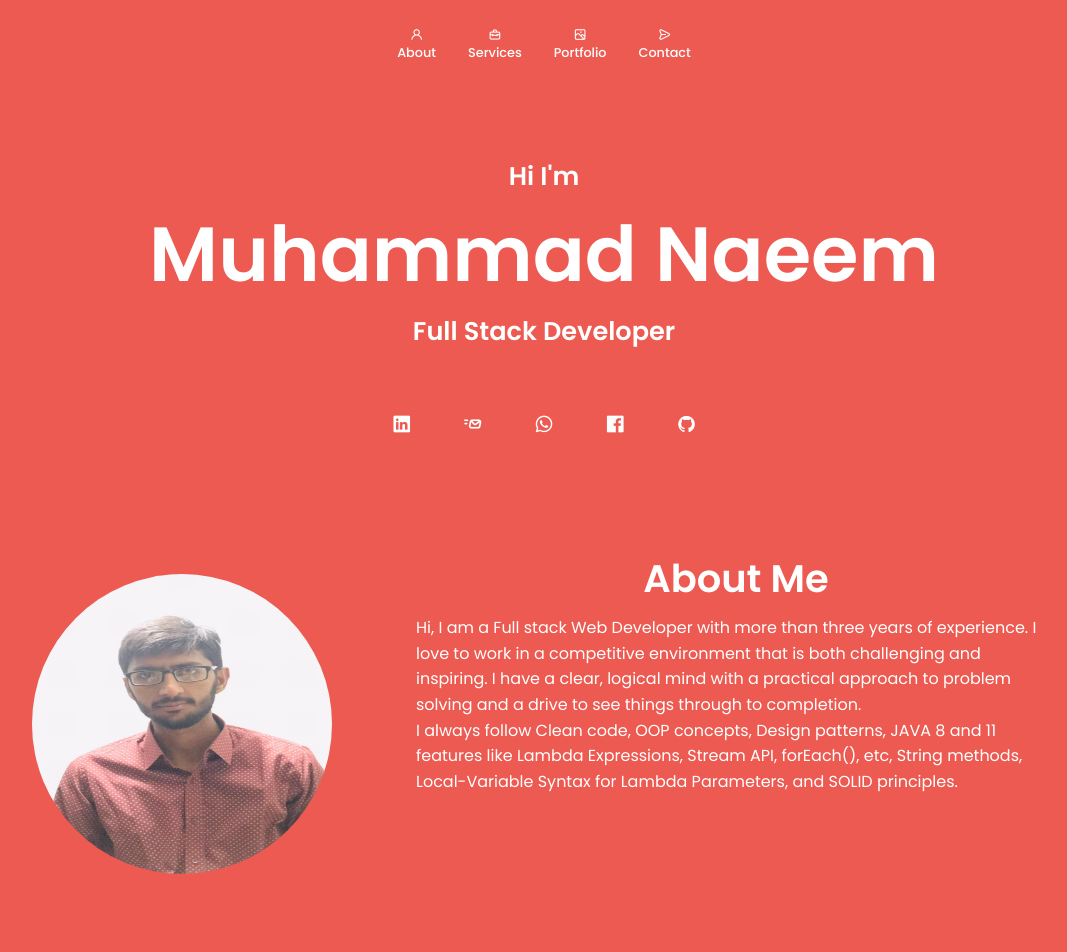
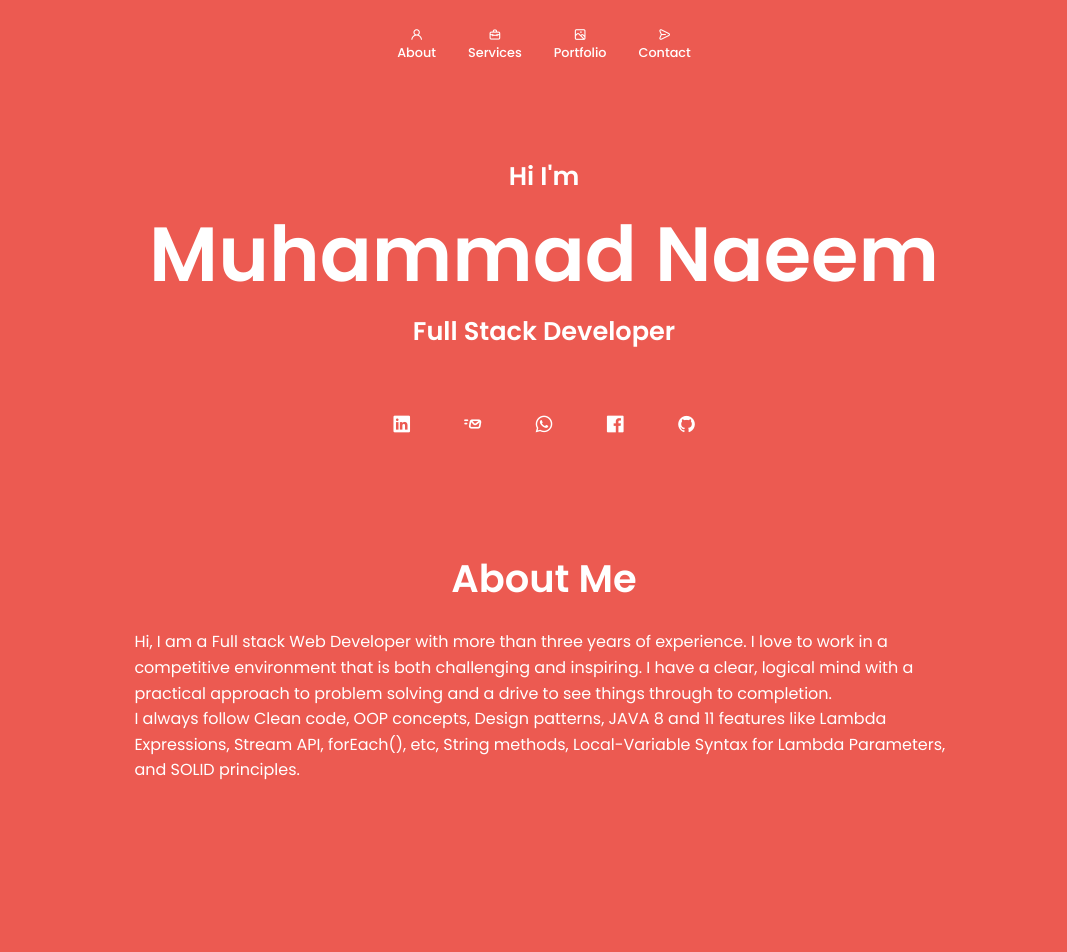
Before and after one commit to mnaeem99/portfolio, a React (Create React App) app: page / in a window 1280 px wide. Shown: the top 952 px of the page, without its empty margins (96-1163 px from the left). Built offline with nearby package versions, Linux system fonts and the light colour scheme; some icons are missing.

Commit message:
remove image

```diff
--- a/src/components/About/About.css
+++ b/src/components/About/About.css
@@ -21,7 +21,7 @@
 .about__description{
     margin-top: 7%;
     justify-content: center;
-    margin-bottom: 5%;
+    margin: 5% 10%;
     line-height: 2vw;
 }
 
--- a/src/components/About/About.jsx
+++ b/src/components/About/About.jsx
@@ -8,7 +8,7 @@ let About = () => {
       <section id="about">
 
         <div className="About_Flex">
-          <div className="about_img" ><img src={Img} alt="hero left" className="about_img" /></div>
+          {/* <div className="about_img" ><img src={Img} alt="hero left" className="about_img" /></div> */}
           <div className="about__container">
             <div >
               <h1 className="title animation2">About Me</h1>
```
